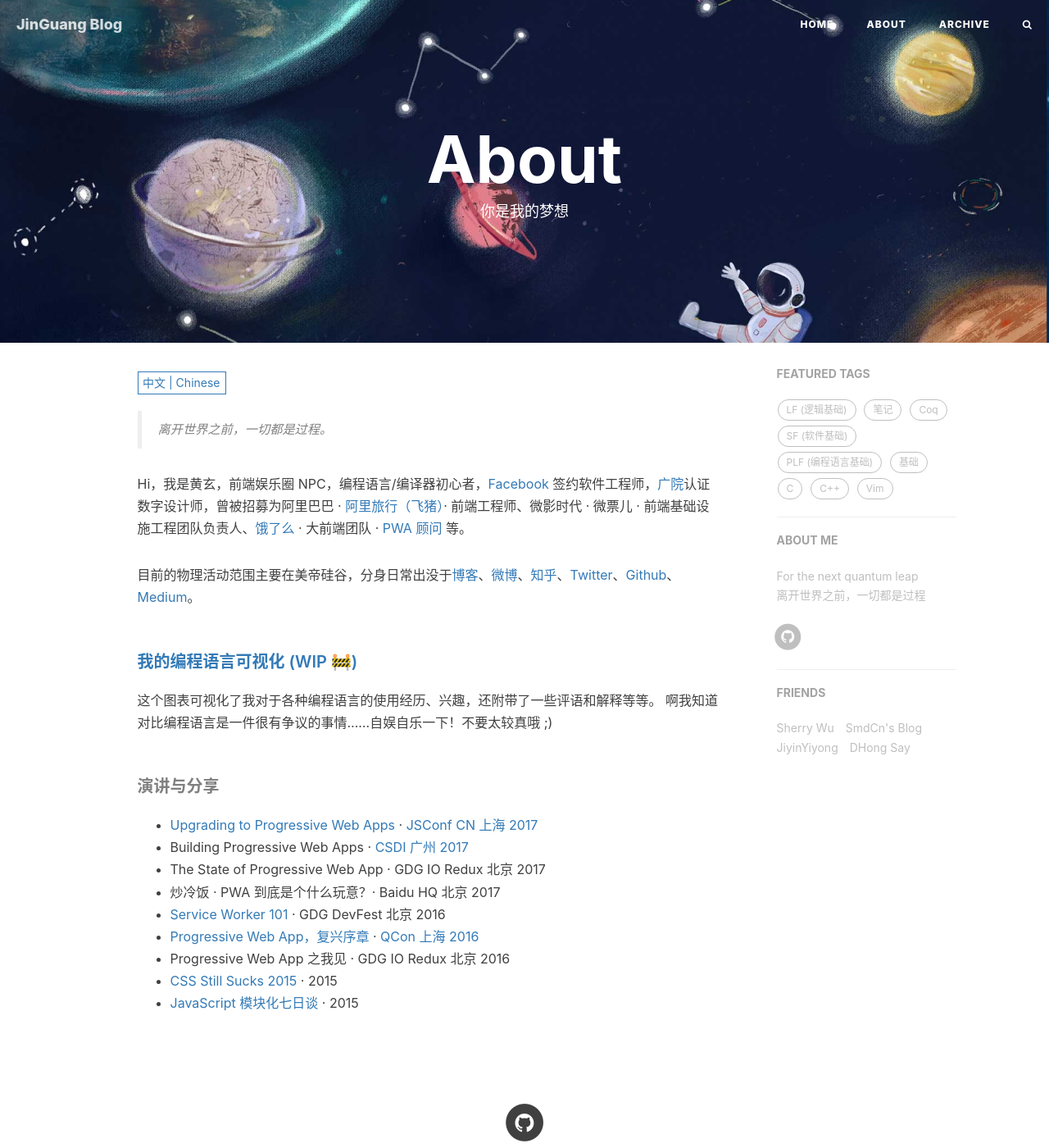
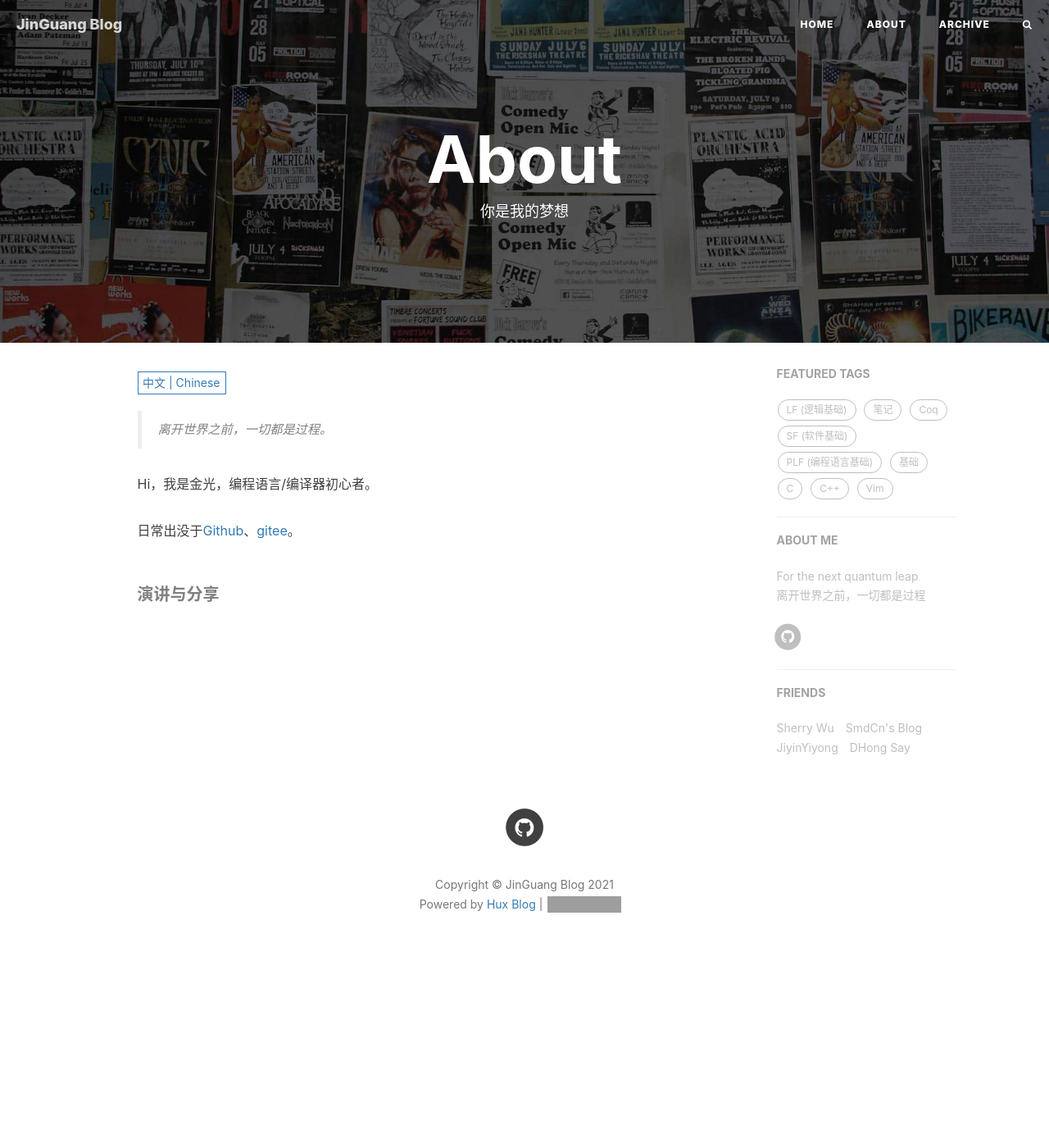
Before and after one commit to jinguang-dong/jinguang-dong.github.io, a Jekyll site: the page built from about.html, in a window 1280 px wide and 1400 px high. Shown: the whole window at 82% size. Built offline with Jekyll 4.4.1, drawn with Linux system fonts in a browser that asks for light colours; nearby versions of some CDN libraries; comment, search, counter and statistics services are not loaded; grey boxes are pictures that could not be loaded.

Commit message:
change to myself

```diff
--- a/_includes/about/en.md
+++ /dev/null
@@ -1,33 +0,0 @@
-> Your time is limited, so don’t waste it living someone else’s life.
-
-Hi, I am _@huxpro_ (Huang, Xuan), a [Facebook](https://www.facebook.com/) software engineer and a degreed digital designer. My interests range from programming languages in general (type system, type-based formal verification, compilers, runtime systems, garbage collection) to indurstial software engineering (web/mobile app development, user interface and UX, developer infrastructure and DX).
-
-In the past, I worked on [Alitrip (Fliggy)](https://www.alitrip.com/) mobile and web apps under the [Alibaba Group](https://en.wikipedia.org/wiki/Alibaba_Group), found and lead front-end infrastructure team at a unicorn startup [Beijing Weiying (WePiao)](https://www.crunchbase.com/organization/beijing-weiying-technology), and helped [Ele.me](https://en.wikipedia.org/wiki/Ele.me) to upgrade their mobile web into [the first influential PWA (progressive web app) in China](https://medium.com/elemefe/upgrading-ele-me-to-progressive-web-app-2a446832e509).
-
-I studied BA, Digital Media Art at [Communication University of China](https://en.wikipedia.org/wiki/Communication_University_of_China) and MS, Computer Science with a focus on programming languages at [Rochester Institute of Technology](https://en.wikipedia.org/wiki/Rochester_Institute_of_Technology).
-
-##### [My PL Spectrum (WIP 🚧)](https://huangxuan.me/2020/05/05/pl-chart/)
-
-I made a chart to visualize my experiences and interests on some of the programming languages.   I know, I know this could be very contraversial. But it's a quite self-entertaining side project to do right? So have fun and don't take it too serious!
-
-##### Appearence
-
-- [Upgrading to Progressive Web Apps][9] · [JSConf China Shanghai 2017](http://2017.jsconf.cn/)
-- Building Progressive Web Apps · [CSDI Guangzhou 2017](http://www.csdisummit.com/)
-- The State of Progressive Web App · GDG IO Redux Beijing 2017
-- PWA Rehashing · Baidu HQ Beijing 2017
-- [Service Worker 101][5] · GDG DevFest Beijing 2016
-- [Progressive Web Apps][4] · QCon Shanghai 2016
-- Progressive Web App in my POV · GDG IO Redux Beijing 2016
-- [CSS Still Sucks 2015][2] · 2015
-- [JavaScript Modularization Journey][1] · 2015
-
-[1]: //huangxuan.me/2015/07/09/js-module-7day/
-[2]: //huangxuan.me/2015/12/28/css-sucks-2015/
-[3]: //huangxuan.me/2016/06/05/pwa-in-my-pov/
-[4]: //huangxuan.me/2016/10/20/pwa-qcon2016/
-[5]: //huangxuan.me/2016/11/20/sw-101-gdgdf/
-[6]: https://yanshuo.io/assets/player/?deck=58ac8598b123db0067292f92 "PWA Rehashing"
-[7]: https://yanshuo.io/assets/player/?deck=593ad6fbfe88c2006a0a0d6d "The State of PWA"
-[8]: https://yanshuo.io/assets/player/?deck=594d673d570c357d0698a950 "Building PWA"
-[9]: //huangxuan.me/jsconfcn2017/
--- a/_includes/about/zh.md
+++ b/_includes/about/zh.md
@@ -1,33 +1,10 @@
 > 离开世界之前，一切都是过程。
 
-Hi，我是黄玄，前端娱乐圈 NPC，编程语言/编译器初心者，[Facebook](https://www.facebook.com/) 签约软件工程师，[广院](https://baike.baidu.com/item/%E4%B8%AD%E5%9B%BD%E4%BC%A0%E5%AA%92%E5%A4%A7%E5%AD%A6)认证数字设计师，曾被招募为阿里巴巴 · [阿里旅行（飞猪）](http://alitrip.com)· 前端工程师、微影时代 · 微票儿 · 前端基础设施工程团队负责人、[饿了么](https://ele.me/) · 大前端团队 · [PWA 顾问](https://medium.com/elemefe/upgrading-ele-me-to-progressive-web-app-2a446832e509) 等。
+Hi，我是金光，编程语言/编译器初心者。
 
-目前的物理活动范围主要在美帝硅谷，分身日常出没于[博客](https://huangxuan.me)、[微博](https://weibo.com/huxpro)、[知乎](https://www.zhihu.com/people/huxpro/pins/posts)、[Twitter](https://twitter.com/Huxpro/)、[Github](https://github.com/huxpro)、[Medium](https://medium.com/@Huxpro)。
+日常出没于[Github](https://github.com/jinguang-dong)、[gitee](https://gitee.com/dongjinguang)。
 
 
-##### [我的编程语言可视化 (WIP 🚧)](https://huangxuan.me/2020/05/05/pl-chart/)
-
-这个图表可视化了我对于各种编程语言的使用经历、兴趣，还附带了一些评语和解释等等。 啊我知道对比编程语言是一件很有争议的事情……自娱自乐一下！不要太较真哦 ;)
 
 
 ##### 演讲与分享
-
-- [Upgrading to Progressive Web Apps][9] · [JSConf CN 上海 2017](http://2017.jsconf.cn/)
-- Building Progressive Web Apps · [CSDI 广州 2017](http://www.csdisummit.com/)
-- The State of Progressive Web App · GDG IO Redux 北京 2017
-- 炒冷饭 · PWA 到底是个什么玩意？· Baidu HQ 北京 2017
-- [Service Worker 101][5] · GDG DevFest 北京 2016
-- [Progressive Web App，复兴序章][4] · [QCon 上海 2016](http://2016.qconshanghai.com/presentation/3111)
-- Progressive Web App 之我见 · GDG IO Redux 北京 2016
-- [CSS Still Sucks 2015][2] · 2015
-- [JavaScript 模块化七日谈][1] · 2015
-
-[1]: //huangxuan.me/2015/07/09/js-module-7day/
-[2]: //huangxuan.me/2015/12/28/css-sucks-2015/
-[3]: //huangxuan.me/2016/06/05/pwa-in-my-pov/
-[4]: //huangxuan.me/2016/10/20/pwa-qcon2016/
-[5]: //huangxuan.me/2016/11/20/sw-101-gdgdf/
-[6]: https://yanshuo.io/assets/player/?deck=58ac8598b123db0067292f92 "PWA Rehashing"
-[7]: https://yanshuo.io/assets/player/?deck=593ad6fbfe88c2006a0a0d6d "The State of PWA"
-[8]: https://yanshuo.io/assets/player/?deck=594d673d570c357d0698a950 "Building PWA"
-[9]: //huangxuan.me/jsconfcn2017/
--- a/about.html
+++ b/about.html
@@ -2,7 +2,6 @@
 layout: page
 title: "About"
 description: "你是我的梦想"
-header-img: "img/about-bg.jpg"
 multilingual: true
 ---
 
@@ -19,29 +18,3 @@
     {% capture about_en %}{% include about/en.md %}{% endcapture %}
     {{ about_en | markdownify }}
 </div>
-
-
-{% if site.disqus_username %}
-<!-- disqus 评论框 start -->
-<div class="comment">
-    <div id="disqus_thread" class="disqus-thread">
-
-    </div>
-</div>
-<!-- disqus 评论框 end -->
-
-<!-- disqus 公共JS代码 start (一个网页只需插入一次) -->
-<script type="text/javascript">
-    /* * * CONFIGURATION VARIABLES * * */
-    var disqus_shortname = "{{site.disqus_username}}";
-    var disqus_identifier = "{{site.disqus_username}}/{{page.url}}";
-    var disqus_url = "{{site.url}}{{page.url}}";
-
-    (function() {
-        var dsq = document.createElement('script'); dsq.type = 'text/javascript'; dsq.async = true;
-        dsq.src = '//' + disqus_shortname + '.disqus.com/embed.js';
-        (document.getElementsByTagName('head')[0] || document.getElementsByTagName('body')[0]).appendChild(dsq);
-    })();
-</script>
-<!-- disqus 公共JS代码 end -->
-{% endif %}
```
Also changed, not shown: img/avatar-hux-home.jpg (deleted), img/avatar-hux-ny.jpg (deleted), img/avatar-hux.jpg (deleted), img/in-post/post-c-u-ali-079717.png (deleted), img/in-post/post-c-u-ali-memo.jpg (deleted), img/in-post/post-c-u-ali-team.png (deleted), img/in-post/post-f-f-weibo.png (deleted), img/in-post/post-kuaidi-1.jpg (deleted), img/in-post/post-kuaidi-2.jpg (deleted).
